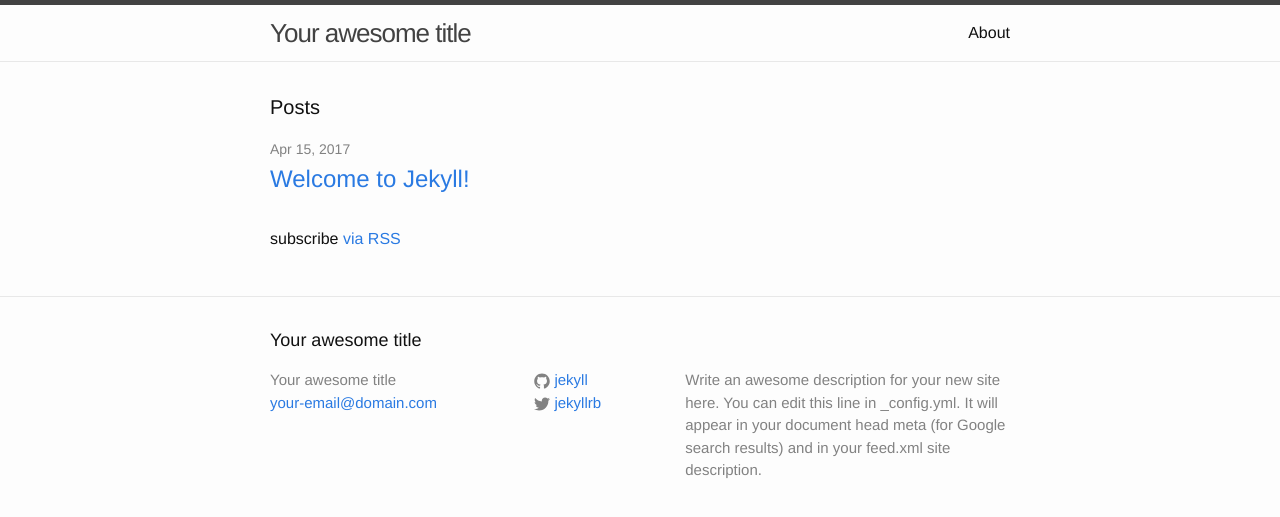
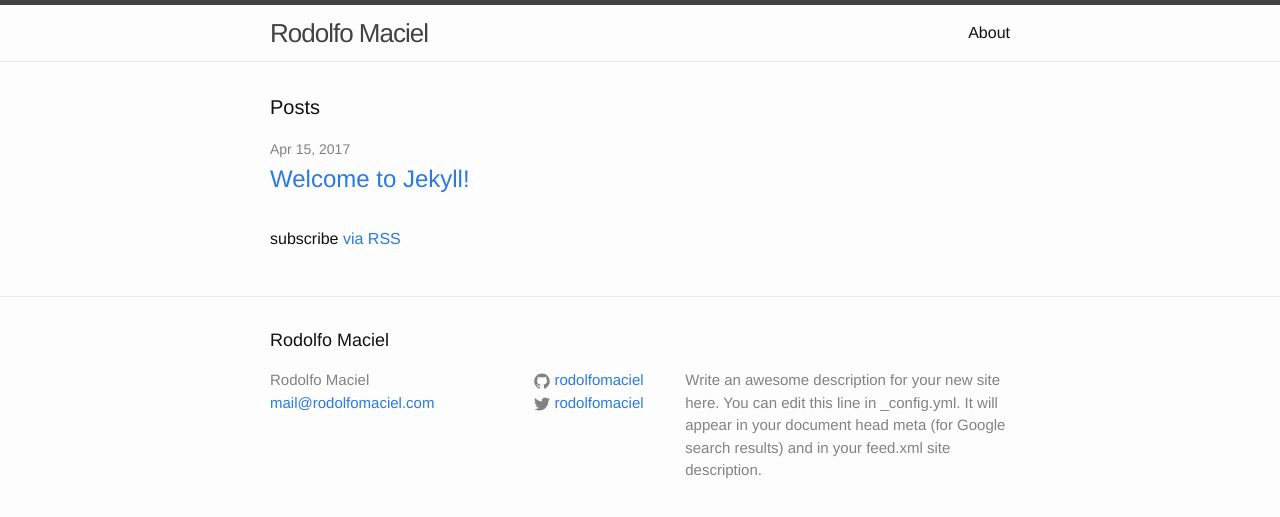
Before and after one commit to rm5/rodolfomaciel.com, a Jekyll site: the page built from index.html, in a window 1280 px wide. Shown: the top 517 px of the page. Built offline with Jekyll 4.4.1, drawn with Linux system fonts in a browser that asks for light colours.

Commit message:
Update _config.yml

```diff
--- a/_config.yml
+++ b/_config.yml
@@ -6,16 +6,16 @@
 # 'jekyll serve'. If you change this file, please restart the server process.
 
 # Site settings
-title: Your awesome title
-email: your-email@domain.com
+title: Rodolfo Maciel
+email: mail@rodolfomaciel.com
 description: > # this means to ignore newlines until "baseurl:"
   Write an awesome description for your new site here. You can edit this
   line in _config.yml. It will appear in your document head meta (for
   Google search results) and in your feed.xml site description.
 baseurl: "" # the subpath of your site, e.g. /blog
 url: "http://rodolfomaciel.com" # the base hostname & protocol for your site
-twitter_username: jekyllrb
-github_username:  jekyll
+twitter_username: rodolfomaciel
+github_username:  rodolfomaciel
 
 # Build settings
 markdown: kramdown
```
